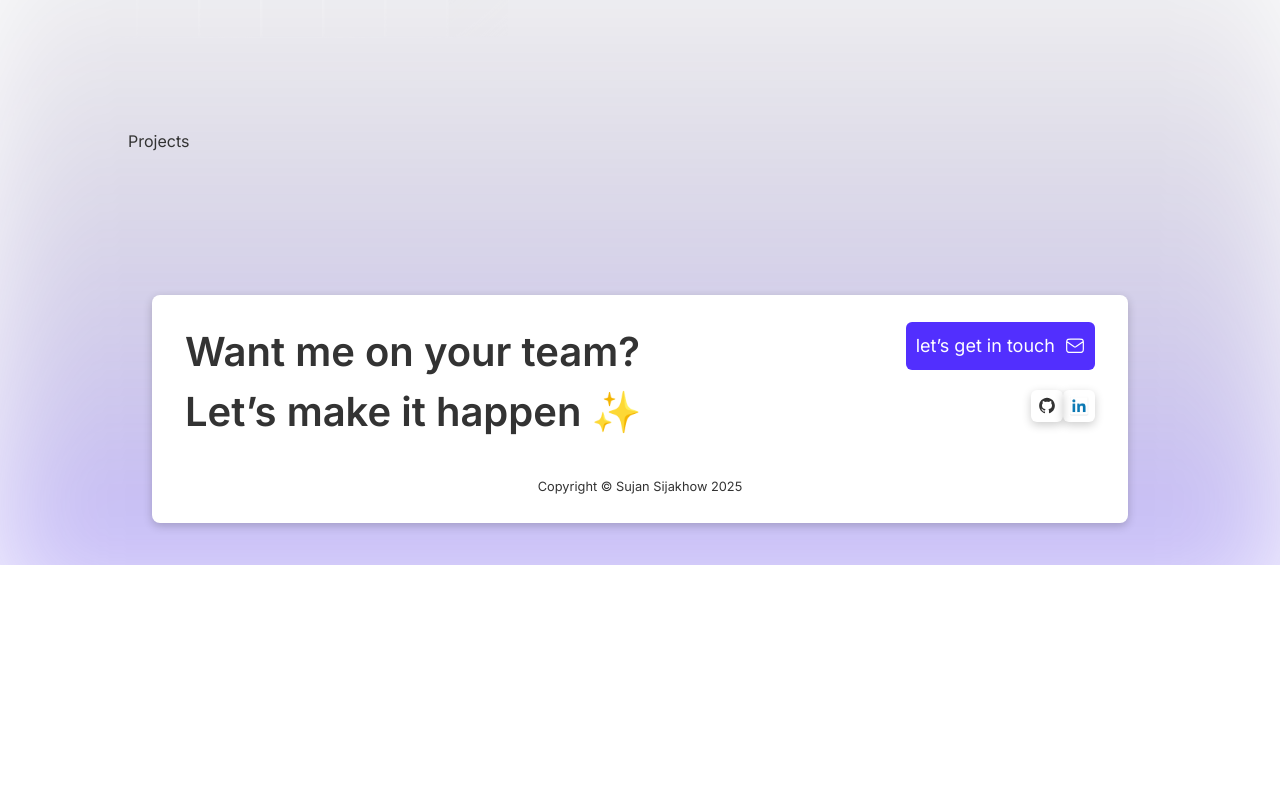
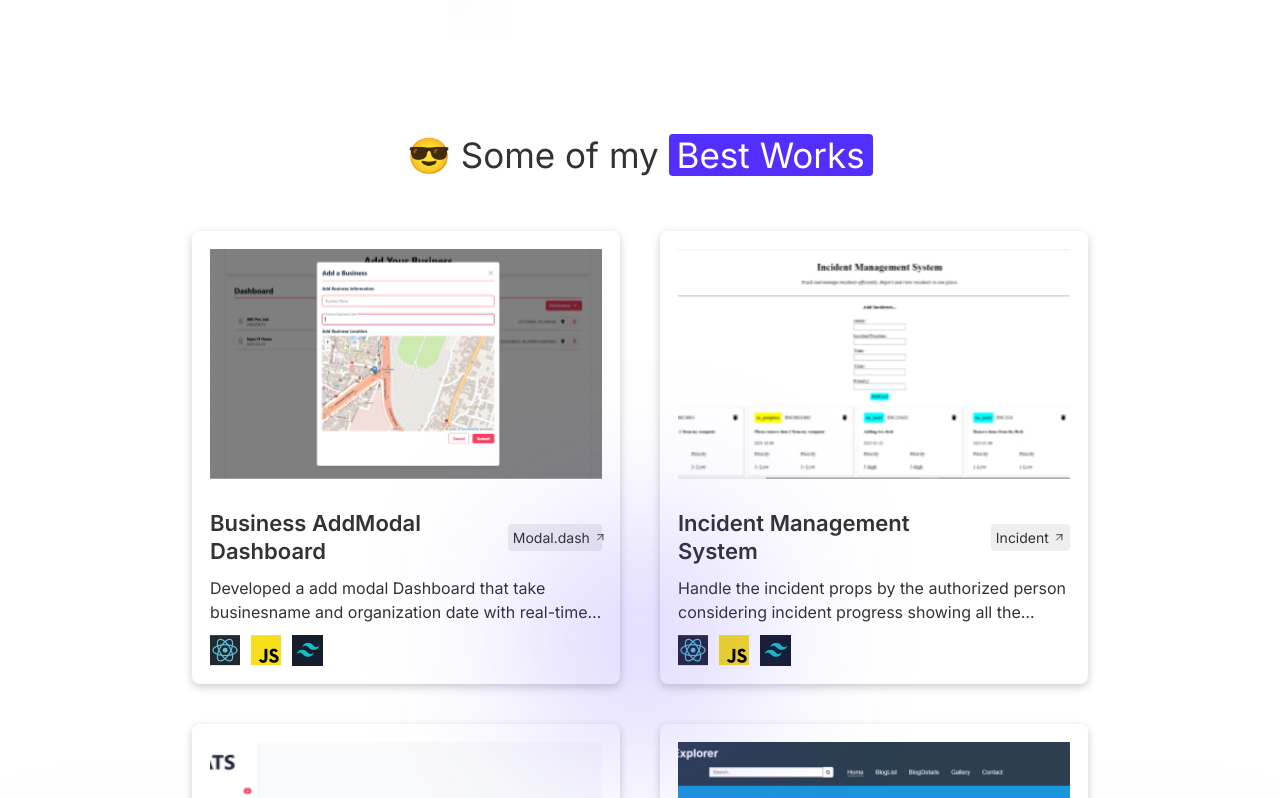
Before and after one commit to sujansijakhow/Portfolio, a Next.js app: page / in a window 1280 px wide. Shown: the part 1120-1918 px from the top of the page. Before the commit the page ends 1685 px from the top, so only its background shows below. Built offline with nearby package versions, Linux system fonts and the light colour scheme.

Commit message:
Projects added

```diff
--- a/app/components/Projects/Projects.tsx
+++ b/app/components/Projects/Projects.tsx
@@ -1,8 +1,29 @@
 import React from 'react'
+import Image from 'next/image'
+import SectionContainer from '../Section/SectionContainer'
+import SectionHeader from '../Section/SectionHeader'
+import projects from "@/data/projects.json"
+import Project from './Project'
 
 const Projects = () => {
   return (
-    <div>Projects</div>
+    <SectionContainer id="projects">
+      <div className='section-contents mx-6 md:mx-[64px]'>
+        <SectionHeader plainText='😎 Some of my' highlightText="Best Works"></SectionHeader>
+        <div className='lg:w-full grid grid-cols-1 lg:grid-cols-2 gap-10'>
+          {
+            projects.map((project, id) => (<Project key={id}
+                thumbnail ={project.thumbnail} title ={project.title}
+                link ={project.link} description= {project.description}
+                languageIcons= {project.languageIcons} />))
+          }
+        </div>
+      </div>
+      <Image src="/projects_highlight.svg" alt='Project Highlights' width={558} height={558}
+        className='absolute hidden md:block left-1/2 top-1/2 -translate-x-1/2 -translate-y-1/2 -2-10' />
+      <Image src="/projects_highlight_mobile.svg" alt='Mobile Background Highlights' width={321} height={530}
+        className='absolute  md:hidden left-1/2 top-1/2 -translate-x-1/2 -translate-y-1/2 -2-10' />
+    </SectionContainer>
   )
 }
 
```
